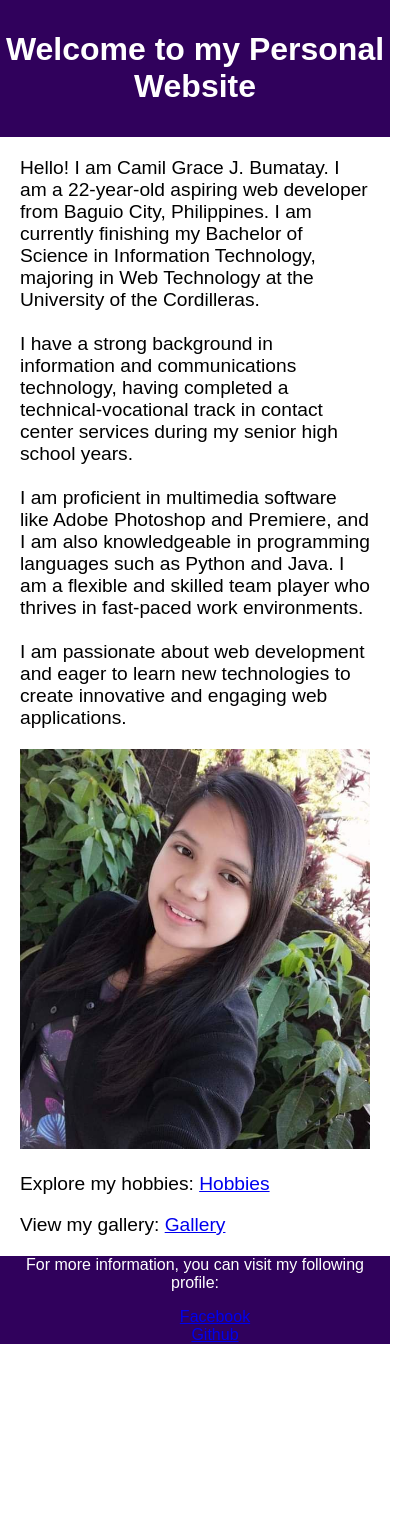
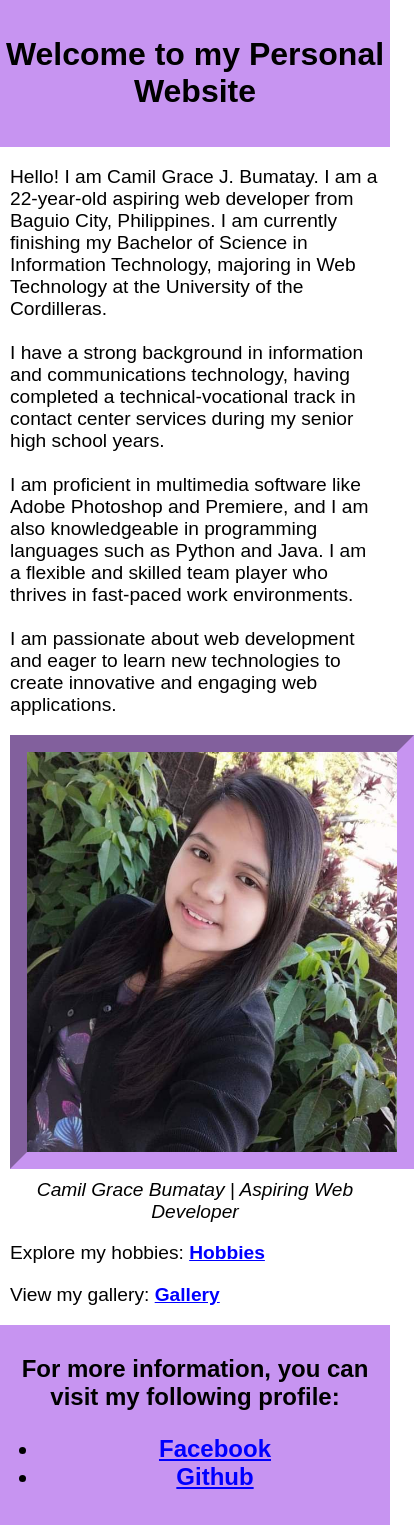
Before and after one commit to GraceCIT14/GraceCIT14.github.io, a plain HTML site: page index.html in a window 390 px wide. Shown: the whole page, 414 px wide, since content can reach past the window. Before the commit the page ends 1360 px from the top, so only its background shows below. Drawn offline with Linux system fonts and the light colour scheme.

Commit message:
Updates content, CSS and JS

```diff
--- a/index.html
+++ b/index.html
@@ -21,8 +21,11 @@
             <br> <br> I am passionate about web development and eager to learn new technologies to create innovative and engaging web applications.</p>
     </section>
 
-    <section>
+    <section class="image-container">
+        <div class="class-container">
             <img src="Pictures/My-Picture.jpg" alt="Picture of Me">
+            <p>Camil Grace Bumatay | Aspiring Web Developer</p>
+        </div>
     </section>
 
     <section>
@@ -30,7 +33,7 @@
         <p>View my gallery: <a href="gallery.html">Gallery</a></p>
     </section>
     <footer>
-        <p>For more information, you can visit my following profile:</p>
+        <h2>For more information, you can visit my following profile:
             <ul>
                 <li>
                     <a href="https://web.facebook.com/camilgrace.bumatay">Facebook</a>
@@ -39,6 +42,7 @@
                     <a href="https://github.com/GraceCIT14">Github</a>
                 </li>
             </ul>
+        </h2>
     </footer>
 
     <script src="style.js"></script>
--- a/style.css
+++ b/style.css
@@ -5,8 +5,8 @@ body{
 }
 
 header{
-    background-color: #30015c;
-    color: white;
+    background-color: #c794f1;
+    color: black;
     text-align: center;
     padding: 10px 0;
 }
@@ -16,29 +16,50 @@ section{
 }
 
 footer{
-    background-color: #30015c;
-    color: white;
+    background-color: #c794f1;
+    color: black;
     text-align: center;
     padding: 10 px 0;
 }
 
 /* Styles for index.html */
-section p{
+h1{
+    font-size: 2em;
+}
+
+p{
     font-size: 1.2em;
+}
+
+a {
+    color: blue;
+    font-weight: bold;
+    text-decoration: underline;
+}
+
+.image-container {
+    text-align: center;
+}
+
+.image-container img{
+    display: block;
+    margin: 0 auto;
+    border: 17px inset #c794f1;
+}
+
+.image-container p{
+    font: 1.2em;
+    font-style: italic;
+    margin-top: 10px;
+    text-align: center;
 }
 
 /* Styles for hobbies.html */
 ul{
-    list-style: none;
+    list-style: disc;
 }
 
 /* Styles for gallery.html */
-.gallery{
-    display: grid;
-    grid-template-columns: repeat(3, 1fr);
-    grid-gap: 10px;
-}
-
 /* Slideshow Styles */
 .slideshow-container{
     max-width: 800px;
@@ -75,3 +96,18 @@ img{
 .next {
     right: 0;
 }
+
+/* Responsive Design */
+@media only screen and (max-width: 768px){
+    header {
+        padding: 15px 0;
+    }
+
+    section {
+        margin: 10px;
+    }
+
+    footer {
+        padding: 10px 0;
+    }
+}
```
Also changed, not shown: gallery.html (+15 -15 lines). Lines whose indentation alone changed are shown as unchanged.
